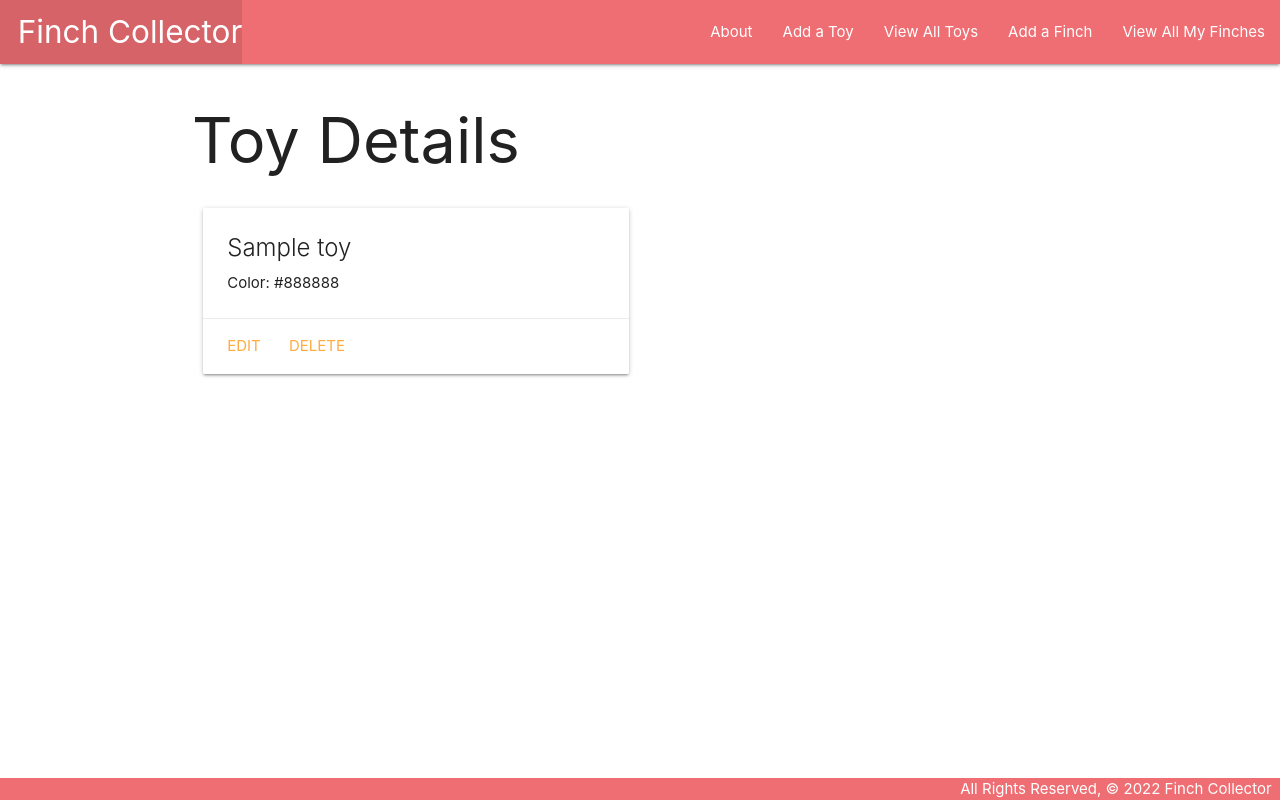
After one commit to khanhnphan15/finchcollector, a Django app: page /toys/1/ in a window 1280 px wide. The commit adds this page. Run offline with Django 4.2, Linux system fonts and the light colour scheme; tables that the repository leaves empty hold one stand-in row (values such as "Sample post").

Commit message:
finish 5 parts

```diff
--- a/main_app/models.py
+++ b/main_app/models.py
@@ -9,12 +9,24 @@ MEALS = (
 )
 
 
+class Toy(models.Model):
+    name = models.CharField(max_length=50)
+    color = models.CharField(max_length=20)
+
+    def __str__(self):
+        return self.name
+
+    def get_absolute_url(self):
+        return reverse("toys_detail", kwargs={"pk": self.id})
+
+
 class Finch(models.Model):
     name = models.CharField(max_length=100)
     color = models.CharField(max_length=100)
     breed = models.CharField(max_length=100)
     description = models.TextField(max_length=250)
     age = models.IntegerField()
+    toys = models.ManyToManyField(Toy)
 
     def __str__(self):
         return f"{self.name} ({self.id})"
--- a/main_app/templates/base.html
+++ b/main_app/templates/base.html
@@ -20,6 +20,8 @@
         </ul>
         <ul class="right">
           <li><a href="{% url 'about' %}">About</a></li>
+          <li><a href="{% url 'toys_create' %}">Add a Toy</a></li>
+          <li><a href="{% url 'toys_index' %}">View All Toys</a></li>
           <li><a href="{% url 'finches_create' %}">Add a Finch</a></li>
           <li><a href="{% url 'index' %}">View All My Finches</a></li>
         </ul>
--- /dev/null
+++ b/main_app/templates/main_app/toy_detail.html
@@ -0,0 +1,20 @@
+{% extends 'base.html' %}
+{% block content %}
+
+<h1>Toy Details</h1>
+
+<div class="row">
+  <div class="col s6 col-offset-3">
+    <div class="card">
+      <div class="card-content">
+        <span class="card-title">{{ toy.name }}</span>
+        <p>Color: {{ toy.color }}</p>
+      </div>
+      <div class="card-action">
+        <a href="{% url 'toys_update' toy.id %}">Edit</a>
+        <a href="{% url 'toys_delete' toy.id %}">Delete</a>
+      </div>
+    </div>
+  </div>
+</div>
+{% endblock %}
--- a/main_app/urls.py
+++ b/main_app/urls.py
@@ -6,10 +6,17 @@ urlpatterns = [
     path('about/', views.about, name='about'),
     path('finches/', views.finches_index, name='index'),
     path('finches/<int:finch_id>', views.finches_detail, name='detail'),
-    # new route used to show a form and create a cat
+    # new route used to show a form and create a finch
     path('finches/create/', views.FinchCreate.as_view(), name='finches_create'),
     # Add the new routes below
     path('finches/<int:pk>/update/', views.FinchUpdate.as_view(), name='finches_update'),
     path('finches/<int:pk>/delete/', views.FinchDelete.as_view(), name='finches_delete'),
     path('finches/<int:finch_id>/add_feeding/', views.add_feeding, name='add_feeding'),
+    path('finches/<int:finch_id>/assoc_toy/<int:toy_id>/', views.assoc_toy, name='assoc_toy'),
+    path('finches/<int:finch_id>/unassoc_toy/<int:toy_id>/', views.unassoc_toy, name='unassoc_toy'),
+    path('toys/', views.ToyList.as_view(), name='toys_index'),
+    path('toys/<int:pk>/', views.ToyDetail.as_view(), name='toys_detail'),
+    path('toys/create/', views.ToyCreate.as_view(), name='toys_create'),
+    path('toys/<int:pk>/update/', views.ToyUpdate.as_view(), name='toys_update'),
+    path('toys/<int:pk>/delete/', views.ToyDelete.as_view(), name='toys_delete'),
 ]
--- a/main_app/views.py
+++ b/main_app/views.py
@@ -1,13 +1,17 @@
 from django.shortcuts import redirect, render
+
 # Add UpdateView & DeleteView
 from django.views.generic.edit import CreateView, UpdateView, DeleteView
-from .models import Finch  # Import the Finch model
+from django.views.generic import ListView, DetailView
+from .models import Finch, Toy  # Import the Finch model
 from .forms import FeedingForm
 from datetime import date
+
 
 # Create your views here.
 def home(request):
     return render(request, "home.html")
+
 
 def about(request):
     context = {
@@ -15,12 +19,6 @@ def about(request):
     }
     return render(request, "about.html", context)
 
-# def all_finches(request):
-#     finches = Finch.objects.all()
-#     context = {
-#         'finches': finches,
-#     }
-#     return render(request, 'finches/index.html', context)
 
 def finches_index(request):
     finches = Finch.objects.all()
@@ -28,44 +26,82 @@ def finches_index(request):
         a = "a"
     return render(request, "finches/index.html", {"finches": finches})
 
+
 def finches_detail(request, finch_id):
     finch = Finch.objects.get(id=finch_id)
+    # First, create a list of the toy ids that the finch DOES have
+    id_list = finch.toys.all().values_list("id")
+    toys_finch_doesnt_have = Toy.objects.exclude(id__in=id_list)
     # instantiate FeedingForm to be rendered in the template
     feeding_form = FeedingForm()
     return render(
-        request, "finches/detail.html", {"finch": finch, "feeding_form": feeding_form}
+        request,
+        "finches/detail.html",
+        {"finch": finch, "feeding_form": feeding_form, "toys": toys_finch_doesnt_have},
     )
+
 
 class FinchCreate(CreateView):
     model = Finch
-    fields = "__all__"
-    #   or fields = ['name', 'color', 'breed', 'description', 'age']
+    fields = ["name", "color", "breed", "description", "age"]
+    #   or fields = '__all__'
     # Special string pattern Django will use
     # success_url = "/finches/{finch_id}"
     # Or if you wanted to redirect to the index page
-    # success_url = '/cats'
+    # success_url = '/finches'
+
 
 class FinchUpdate(UpdateView):
     model = Finch
     # Let's disallow the renaming of a cat by excluding the name field!
     fields = ["breed", "color", "description", "age"]
 
+
 class FinchDelete(DeleteView):
     model = Finch
     success_url = "/finches"
 
+
 def add_feeding(request, finch_id):
-  # create a ModelForm instance using
-  # the data that was submitted in the form
-  form = FeedingForm(request.POST)
-  # validate the form
-  if form.is_valid():
-    # We want a model instance, but
-    # we can't save to the db yet
-    # because we have not assigned the
-    # finch_id FK.
-    new_feeding = form.save(commit=False)
-    new_feeding.finch_id = finch_id
-    new_feeding.date = date.today()  # Set the date to today's date
-    new_feeding.save()
-  return redirect('detail', finch_id=finch_id)
+    # create a ModelForm instance using
+    # the data that was submitted in the form
+    form = FeedingForm(request.POST)
+    # validate the form
+    if form.is_valid():
+        # We want a model instance, but
+        # we can't save to the db yet
+        # because we have not assigned the
+        # finch_id FK.
+        new_feeding = form.save(commit=False)
+        new_feeding.finch_id = finch_id
+        new_feeding.date = date.today()  # Set the date to today's date
+        new_feeding.save()
+    return redirect("detail", finch_id=finch_id)
+
+class ToyList(ListView):
+    model = Toy
+
+class ToyDetail(DetailView):
+    model = Toy
+
+class ToyCreate(CreateView):
+    model = Toy
+    fields = "__all__"
+
+class ToyUpdate(UpdateView):
+    model = Toy
+    fields = ["name", "color"]
+
+class ToyDelete(DeleteView):
+    model = Toy
+    success_url = "/toys"
+
+def assoc_toy(request, finch_id, toy_id):
+    # Note that you can pass a toy's id instead of the whole toy object
+    Finch.objects.get(id=finch_id).toys.add(toy_id)
+    return redirect("detail", finch_id=finch_id)
+
+def unassoc_toy(request, finch_id, toy_id):
+    # Note that you can pass a toy's id instead of the whole toy object
+    Finch.objects.get(id=finch_id).toys.remove(toy_id)
+    return redirect("detail", cat_id=finch_id)
```
Also changed, not shown: main_app/templates/finches/detail.html (+49 -0 lines), main_app/templates/main_app/toy_confirm_delete.html (added, +13 -0 lines), main_app/templates/main_app/toy_form.html (added, +19 -0 lines), main_app/templates/main_app/toy_list.html (added, +17 -0 lines), main_app/migrations/0003_toy_finch_toys.py (added).
